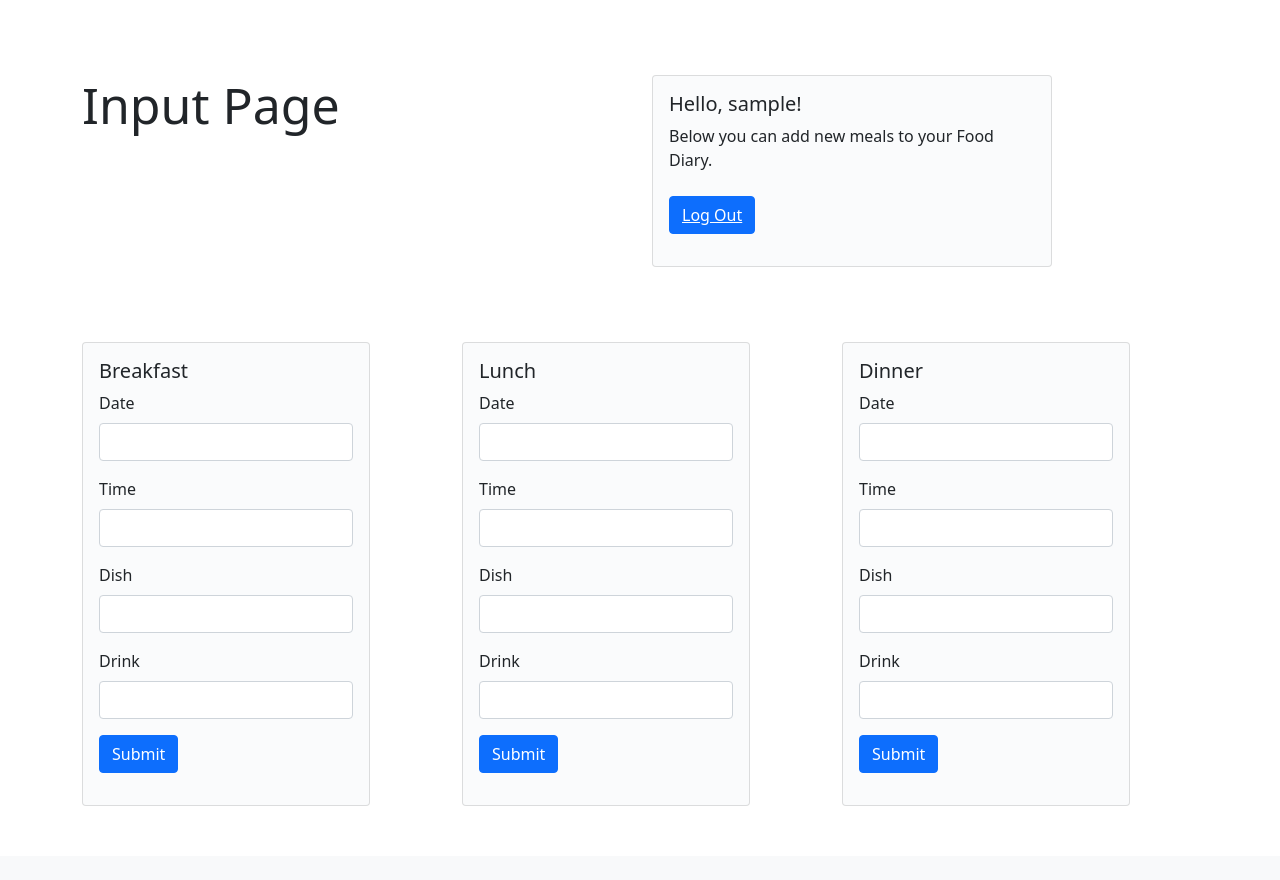
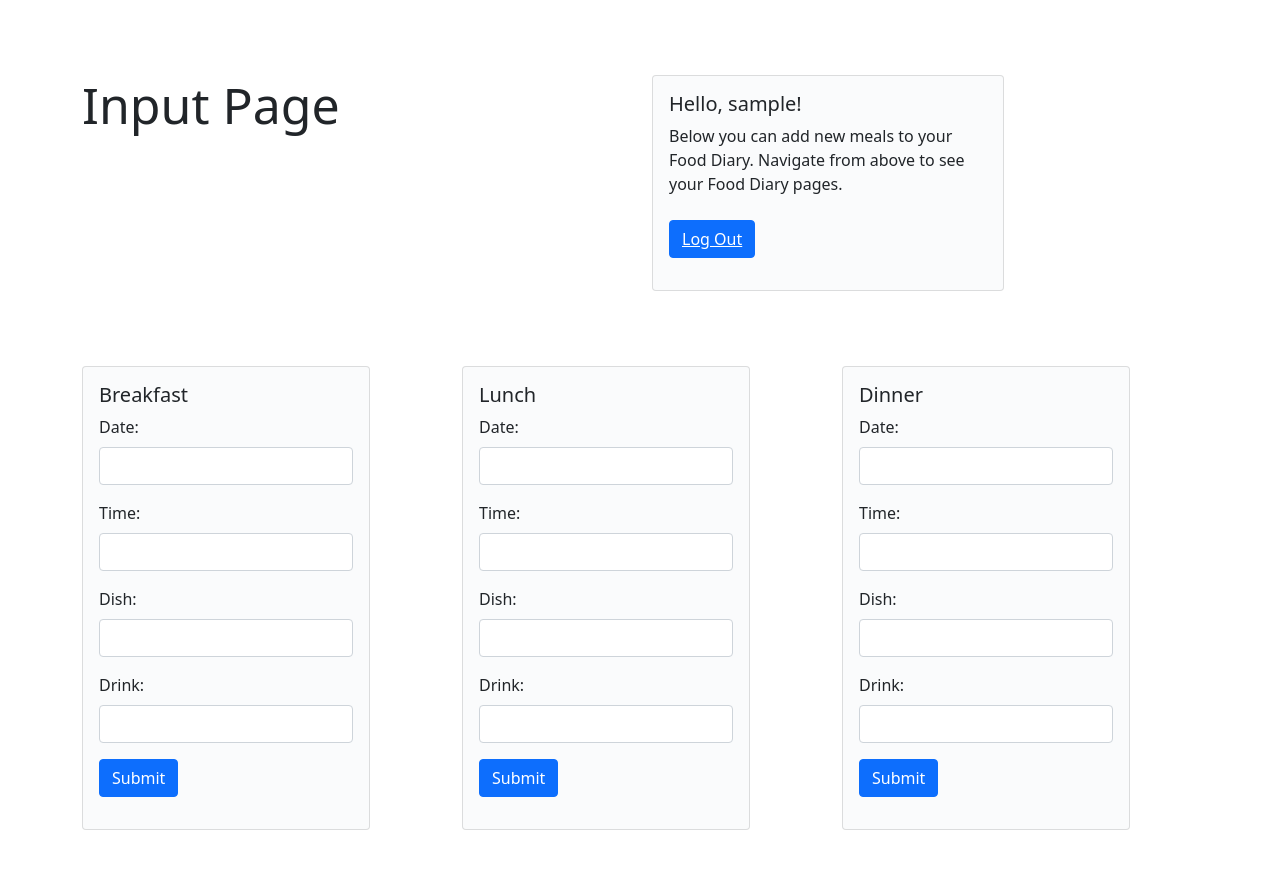
Before and after one commit to Konstanenonen/foodDiaryWithPHPandSQL, a PHP site: page / in a window 1280 px wide. Shown: the part 56-936 px from the top of the page. Before the commit the page ends 862 px from the top, so only its background shows below. Run offline with PHP 8.4, Linux system fonts and the light colour scheme; the visitor is signed in with stand-in values (Sample User, id 1).

Commit message:
More improvements

```diff
--- a/breakfast.php
+++ b/breakfast.php
@@ -128,7 +128,7 @@ if ($_SERVER['REQUEST_METHOD'] == 'POST')
                           if ($result->num_rows > 0) {
                               // output data of each row
                               while($row = $result->fetch_assoc()) {
-                                echo "<div class='card' style='width: 10rem; margin-bottom: 20px'><div class='card-body' style='background-color: rgb(230,251,255);'> <strong>Date</strong>: ". $row["bDate"]. " <br> <strong>Time</strong>: ". $row["bTime"]. " <br> <strong>Dish</strong>: ". $row["bDish"]. " <br> <strong>Drink</strong>: " . $row["bDrink"] . "</div></div>";
+                                echo "<div class='card' style='width: 10rem; margin-bottom: 20px'><div class='card-body' style='background-color: rgb(230,251,255);'><h5 class='card-title'>" . $row["bDate"]. "</h5> <p class='card-text'><strong>Time</strong>: ". $row["bTime"]. " <br> <strong>Dish</strong>: ". $row["bDish"]. " <br> <strong>Drink</strong>: " . $row["bDrink"] . "</p></div></div>";
                               }
                           } else {
                               echo "0 results";
@@ -162,7 +162,7 @@ if ($_SERVER['REQUEST_METHOD'] == 'POST')
                             <label for="exampleInputText" class="form-label">Edited Drink:</label>
                             <input name="valueDrink" class="form-control" type="text" aria-label="default input example">
                           </div>
-                          <button type="submit" name="checkUpdate" class="btn btn-primary">Submit</button>
+                          <button type="submit" name="checkUpdate" class="btn btn-primary">Edit</button>
                         </form>
                       </div>
                   </div>
--- a/create-FoodDiary-db.sql
+++ b/create-FoodDiary-db.sql
@@ -13,7 +13,7 @@ CREATE TABLE breakfast (
   bDish varchar(32) NOT NULL,
   bDrink varchar(32) NOT NULL,
   userid int NOT NULL,
-  CONSTRAINT PK_breakfast PRIMARY KEY (bDate,bTime)
+  CONSTRAINT PK_breakfast PRIMARY KEY (bDate,bTime,userid)
 );
 CREATE TABLE lunch (
   lunchDate varchar(32) NOT NULL,
@@ -21,7 +21,7 @@ CREATE TABLE lunch (
   lunchDish varchar(32) NOT NULL,
   lunchDrink varchar(32) NOT NULL,
   userid int NOT NULL,
-  CONSTRAINT PK_lunch PRIMARY KEY (lunchDate,lunchTime)
+  CONSTRAINT PK_lunch PRIMARY KEY (lunchDate,lunchTime,userid)
 );
 CREATE TABLE Dinner (
   dinnerDate varchar(32) NOT NULL,
@@ -29,5 +29,5 @@ CREATE TABLE Dinner (
   dinnerDish varchar(32) NOT NULL,
   dinnerDrink varchar(32) NOT NULL,
   userid int NOT NULL,
-  CONSTRAINT PK_dinner PRIMARY KEY (dinnerDate,dinnerTime)
+  CONSTRAINT PK_dinner PRIMARY KEY (dinnerDate,dinnerTime,userid)
 );
--- a/index.php
+++ b/index.php
@@ -93,7 +93,7 @@ if ($_SERVER['REQUEST_METHOD'] == 'POST')
 
 				$conn->close();
 			} else {
-				echo "The input value can't be too small or long.";
+				echo "<p style='text-align: center;'><strong>The input value can't be too small or long.</strong></p>";
 			}
 		}
 		else if (isset($_POST['checkLengthDinner'])){ // Checking text length
@@ -132,7 +132,7 @@ if ($_SERVER['REQUEST_METHOD'] == 'POST')
 
 				$conn->close();
 			} else {
-				echo "The input value can't be too small or long.";
+				echo "<p style='text-align: center;'><strong>The input value can't be too small or long.</strong></p>";
 			}
 		}
 		else if (isset($_POST['checkLengthLunch'])){ // Checking text length
@@ -171,7 +171,7 @@ if ($_SERVER['REQUEST_METHOD'] == 'POST')
 
 				$conn->close();
 			} else {
-        echo "The input value can't be too small or long.";
+        echo "<p style='text-align: center;'><strong>The input value can't be too small or long.</strong></p>";
 			}
     }
   }
@@ -186,10 +186,10 @@ if ($_SERVER['REQUEST_METHOD'] == 'POST')
         <?php
           // Generate the navigation menu
           if (isset($_SESSION['userid'])) {
-            echo '<div class="card" style="width: 25rem; background-color: rgb(250, 251, 252);">';
+            echo '<div class="card" style="width: 22rem; background-color: rgb(250, 251, 252);">';
             echo '<div class="card-body">';
             echo '<h5 class="card-title">Hello, '. $_SESSION['username'] . '!</h5>';
-            echo '<class="card-text"> Below you can add new meals to your Food Diary.<br>';
+            echo '<class="card-text"> Below you can add new meals to your Food Diary. Navigate from above to see your Food Diary pages.<br>';
             echo '<br><button type="button" class="btn btn-primary"><a href="logout.php" style="color: white;">Log Out</a></button></p>';
             echo '</div>';
             echo '</div>';
@@ -215,19 +215,19 @@ if ($_SERVER['REQUEST_METHOD'] == 'POST')
                       <h5 class="card-title">Breakfast</h5>
                       <form action="<?php echo $_SERVER['PHP_SELF'];?>" method="post">
                         <div class="mb-3">
-                            <label for="exampleInputText" class="form-label">Date</label>
+                            <label for="exampleInputText" class="form-label">Date:</label>
                             <input name="valueDate" class="form-control" type="text" aria-label="default input example">
                         </div>
                         <div class="mb-3">
-                            <label for="exampleInputText" class="form-label">Time</label>
+                            <label for="exampleInputText" class="form-label">Time:</label>
                             <input name="valueTime" class="form-control" type="text" aria-label="default input example">
                         </div>
                         <div class="mb-3">
-                          <label for="exampleInputText" class="form-label">Dish</label>
+                          <label for="exampleInputText" class="form-label">Dish:</label>
                           <input name="valueDish" class="form-control" type="text" aria-label="default input example">
                         </div>
                         <div class="mb-3">
-                          <label for="exampleInputText" class="form-label">Drink</label>
+                          <label for="exampleInputText" class="form-label">Drink:</label>
                           <input name="valueDrink" class="form-control" type="text" aria-label="default input example">
                         </div>
                         <button type="submit" name="checkLengthBreakfast" class="btn btn-primary">Submit</button>
@@ -241,19 +241,19 @@ if ($_SERVER['REQUEST_METHOD'] == 'POST')
                       <h5 class="card-title">Lunch</h5>
                       <form action="<?php echo $_SERVER['PHP_SELF'];?>" method="post">
                         <div class="mb-3">
-                            <label for="exampleInputText" class="form-label">Date</label>
+                            <label for="exampleInputText" class="form-label">Date:</label>
                             <input name="valueDate2" class="form-control" type="text" aria-label="default input example">
                         </div>
                         <div class="mb-3">
-                            <label for="exampleInputText" class="form-label">Time</label>
+                            <label for="exampleInputText" class="form-label">Time:</label>
                             <input name="valueTime2" class="form-control" type="text" aria-label="default input example">
                         </div>
                         <div class="mb-3">
-                          <label for="exampleInputText" class="form-label">Dish</label>
+                          <label for="exampleInputText" class="form-label">Dish:</label>
                           <input name="valueDish2" class="form-control" type="text" aria-label="default input example">
                         </div>
                         <div class="mb-3">
-                          <label for="exampleInputText" class="form-label">Drink</label>
+                          <label for="exampleInputText" class="form-label">Drink:</label>
                           <input name="valueDrink2" class="form-control" type="text" aria-label="default input example">
                         </div>
                         <button name="checkLengthLunch" type="submit" class="btn btn-primary">Submit</button>
@@ -267,19 +267,19 @@ if ($_SERVER['REQUEST_METHOD'] == 'POST')
                       <h5 class="card-title">Dinner</h5>
                       <form action="<?php echo $_SERVER['PHP_SELF'];?>" method="post">
                         <div class="mb-3">
-                            <label for="exampleInputText" class="form-label">Date</label>
+                            <label for="exampleInputText" class="form-label">Date:</label>
                             <input name="valueDate3" class="form-control" type="text" aria-label="default input example">
                         </div>
                         <div class="mb-3">
                         <div class="mb-3">
-                            <label for="exampleInputText" class="form-label">Time</label>
+                            <label for="exampleInputText" class="form-label">Time:</label>
                             <input name="valueTime3" class="form-control" type="text" aria-label="default input example">
                         </div>
-                          <label for="exampleInputText" class="form-label">Dish</label>
+                          <label for="exampleInputText" class="form-label">Dish:</label>
                           <input name="valueDish3" class="form-control" type="text" aria-label="default input example">
                         </div>
                         <div class="mb-3">
-                          <label for="exampleInputText" class="form-label">Drink</label>
+                          <label for="exampleInputText" class="form-label">Drink:</label>
                           <input name="valueDrink3" class="form-control" type="text" aria-label="default input example">
                         </div>
                         <button type="submit" name="checkLengthDinner" class="btn btn-primary">Submit</button>
--- a/signup.php
+++ b/signup.php
@@ -11,6 +11,8 @@
 
         <title>Sign Up</title>
     </head>
+
+    <body>
 
     <header>
 		<nav class="navbar navbar-expand-lg navbar-light bg-light">
@@ -38,8 +40,6 @@
             </div>
           </nav>
 	  </header>
-
-    <body>
 
         <div class="container" style="margin-top: 5%">
           <div class="row">
```
Also changed, not shown: dinner.php (+15 -10 lines), login.php (+51 -61 lines), lunch.php (+14 -9 lines).
